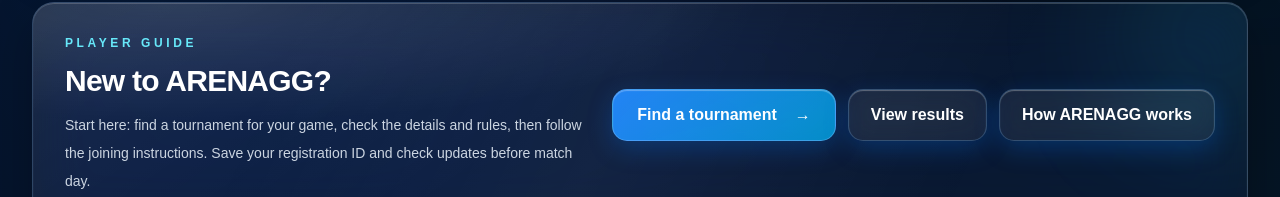
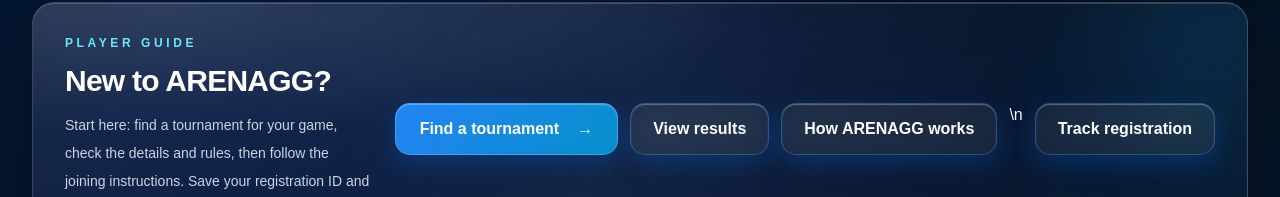
Before and after one commit to MDNOMAANKHAN/arenagg-tournament-app, a Next.js app: page / in a window 1280 px wide. Shown: the part 755-952 px from the top of the page. Built offline with nearby package versions, Linux system fonts and the light colour scheme; no server answers; the database is empty.

Commit message:
Add player tracking CTA to homepage

```diff
--- a/src/app/(site)/page.tsx
+++ b/src/app/(site)/page.tsx
@@ -153,7 +153,7 @@ export default async function HomePage({ searchParams }: HomeProps) {
             <div className="relative flex flex-wrap gap-3">
               <Link href="#tournaments" className="arena-glass-button group transition hover:-translate-y-1">Find a tournament <span className="ml-2 transition group-hover:translate-x-1">→</span></Link>
               <Link href="/results" className="arena-glass-button arena-glass-secondary transition hover:-translate-y-1">View results</Link>
-              <Link href="/about" className="arena-glass-button arena-glass-secondary transition hover:-translate-y-1">How ARENAGG works</Link>
+              <Link href="/about" className="arena-glass-button arena-glass-secondary transition hover:-translate-y-1">How ARENAGG works</Link>\n              <Link href="/track" className="arena-glass-button arena-glass-secondary transition hover:-translate-y-1">Track registration</Link>
             </div>
           </div>
         </section>
```
